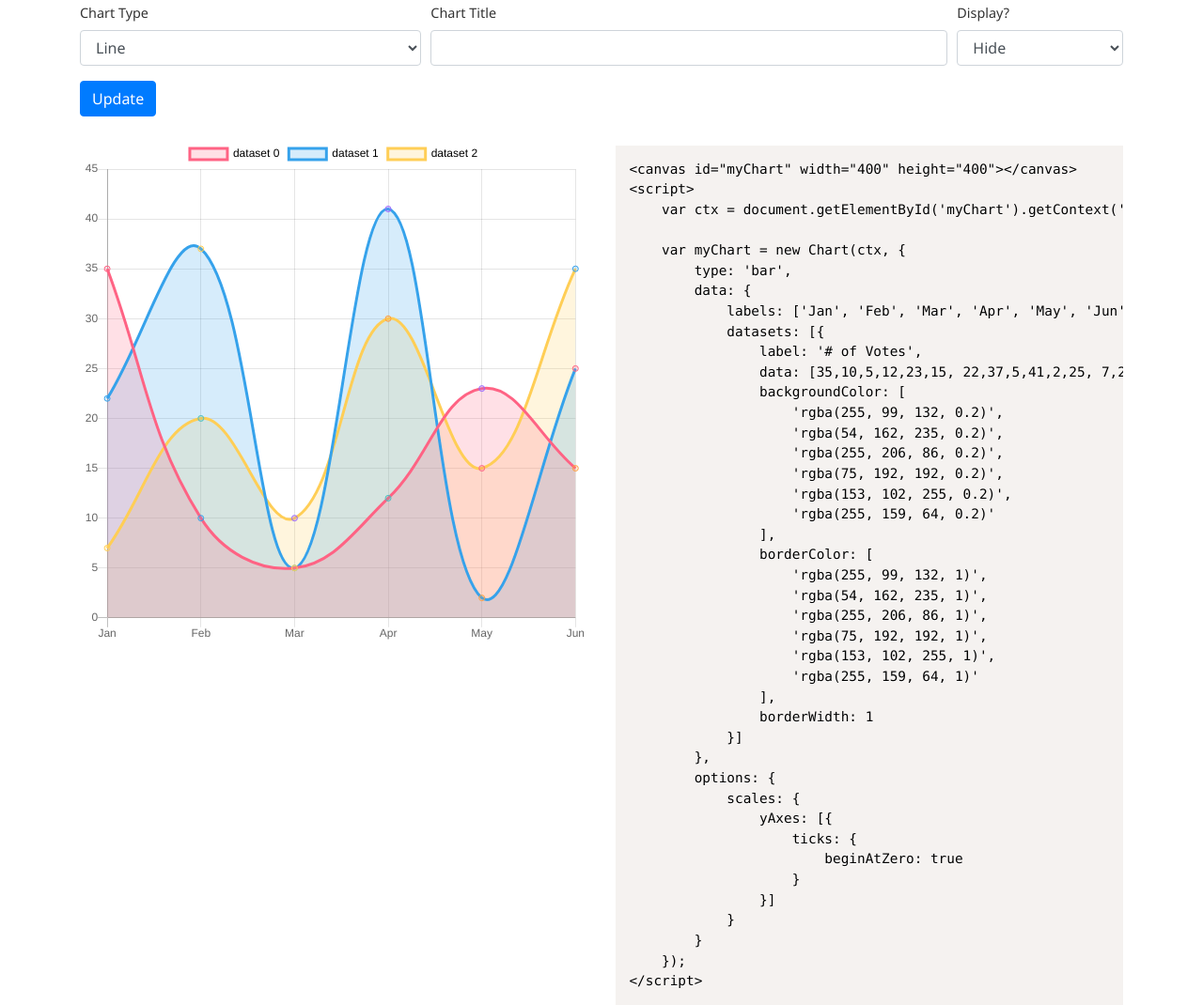
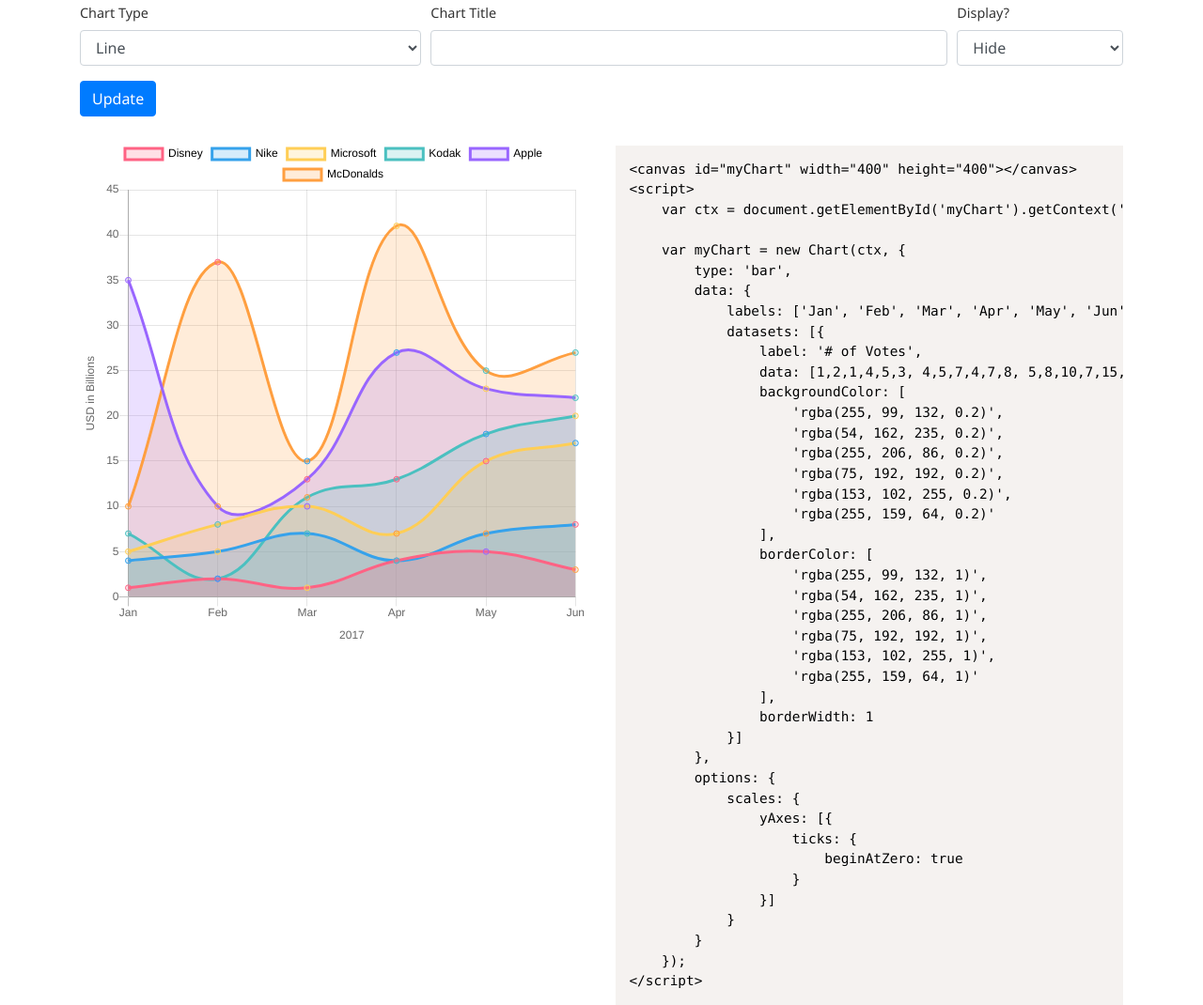
Before and after one commit to BachFugue/Chart-Generator, a plain HTML site: page index.html in a window 1280 px wide. Shown: the part 470-1540 px from the top of the page at 94% size. Drawn offline with nearby package versions, Linux system fonts and the light colour scheme; some packages are replaced by stand-ins of ours; a script that the page names is missing.

Commit message:
Automate fake data on load

```diff
--- a/assets/js/chart.js/droperties.js
+++ b/assets/js/chart.js/droperties.js
@@ -38,6 +38,32 @@
 			'rgba(255, 99, 132, 0.2)',
 			'rgba(54, 162, 235, 0.2)'
         ],
+        [
+            'rgba(75, 192, 192, 0.2)',
+            'rgba(153, 102, 255, 0.2)',
+            'rgba(255, 159, 64, 0.2)',
+			'rgba(255, 99, 132, 0.2)',
+			'rgba(54, 162, 235, 0.2)',
+            'rgba(255, 206, 86, 0.2)'
+		],
+		[
+            'rgba(153, 102, 255,0.2)',
+            'rgba(255, 159, 64, 0.2)',
+			'rgba(255, 99, 132, 0.2)',
+			'rgba(54, 162, 235, 0.2)',
+            'rgba(255, 206, 86, 0.2)',
+            'rgba(75, 192, 192, 0.2)',
+            'rgba(75, 192, 192, 0.2)'
+		],
+		[
+            'rgba(255, 159, 64, 0.2)',
+			'rgba(255, 99, 132, 0.2)',
+			'rgba(54, 162, 235, 0.2)',
+            'rgba(255, 206, 86, 0.2)',
+            'rgba(75, 192, 192, 0.2)',
+            'rgba(75, 192, 192, 0.2)',
+            'rgba(153, 102, 255,0.2)',
+		]
 	];
 	borderColors = [
 		[
@@ -65,6 +91,41 @@
 			'rgba(255, 99, 132, 1)',
 			'rgba(54, 162, 235, 1)'
         ],
+        [
+            'rgba(75, 192, 192, 1)',
+            'rgba(153, 102, 255, 1)',
+            'rgba(255, 159, 64, 1)',
+			'rgba(255, 99, 132, 1)',
+			'rgba(54, 162, 235, 1)',
+            'rgba(255, 206, 86, 1)'
+		],
+        [
+            'rgba(153, 102, 255, 1)',
+            'rgba(255, 159, 64, 1)',
+			'rgba(255, 99, 132, 1)',
+			'rgba(54, 162, 235, 1)',
+            'rgba(255, 206, 86, 1)',
+            'rgba(75, 192, 192, 1)',
+            'rgba(75, 192, 192, 1)'
+		],
+		[
+            'rgba(255, 159, 64, 1)',
+			'rgba(255, 99, 132, 1)',
+			'rgba(54, 162, 235, 1)',
+            'rgba(255, 206, 86, 1)',
+            'rgba(75, 192, 192, 1)',
+            'rgba(75, 192, 192, 1)',
+            'rgba(153, 102, 255, 1)',
+		]
+
+	];
+	label = [
+		['Disney'],
+		['Nike'],
+		['Microsoft'],
+		['Kodak'],
+		['Apple'],
+		['McDonalds'],
 	];
 
 
@@ -93,7 +154,7 @@
 		var arrLength = this.data.length;
 		for(var i=0; i<arrLength; i++){
 			this.datasets.push({
-				label: 'dataset ' + i,
+				label: this.label[i][0],
 				data: this.data[i],
 				backgroundColor: this.backgroundColors[i],
 				borderColor: this.borderColors[i]
@@ -126,10 +187,20 @@
 		this.options = {
 			animation: {
 				duration: 1000,
-				easing: 'easeInOutQuad',
+				easing: 'easeInOutQuad'
 			},
 			scales: {
+				xAxes: [{
+					scaleLabel: {
+						labelString: "2017",
+						display: true
+					},
+				}],
 		        yAxes: [{
+			        scaleLabel: {
+						labelString: "USD in Billions",
+						display: true
+					},
 		            ticks: {
 		                beginAtZero: true
 		            }
--- a/index.html
+++ b/index.html
@@ -103,10 +103,14 @@
 
 						csvData = [
 							['Jan','Feb','Mar','Apr','May','Jun'],
+							[1,2,1,4,5,3],
+							[4,5,7,4,7,8],
+							[5,8,10,7,15,17],
+							[7,2,11,13,18,20],
 // 							['Orks','Tau','Imperial Gaurd','Space Marines','Inquisitors','Eldar'],
-							[35,10,5,12,23,15],
-							[22,37,5,41,2,25],
-							[7,20,10,30,15,35]
+							[35,10,13,27,23,22],
+							[10,37,15,41,25,27],
+//							[7,20,10,30,15,35]
 						]
 
 						droperties = new Droperties();
@@ -134,7 +138,7 @@
 
 		 				// TODO codeDisplay();
 		 				console.log(dropChart);
-		 			}, 1000);
+		 			}, 4000);
 					</script>
 <!--
 					<script>
```
